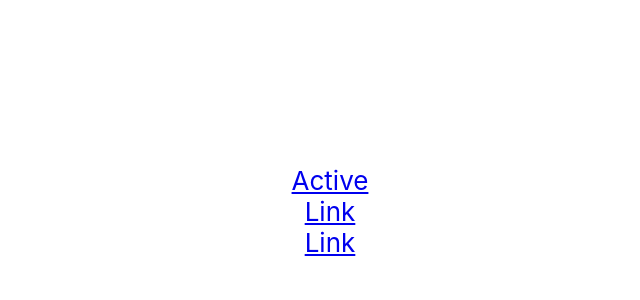
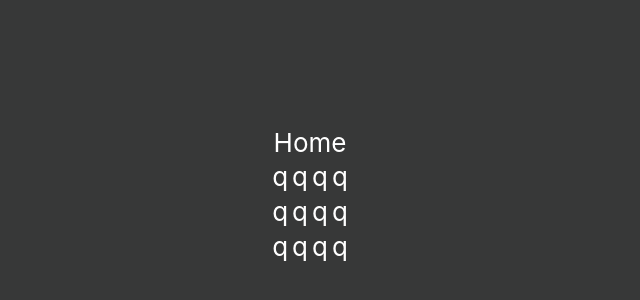
Before and after one commit to fullStackDeveloperToBe/frontEndProject, a React (Create React App) app: page / in a window 1280 px wide. Shown: the part 204-504 px from the top of the page, without its empty margins (330-970 px from the left). Built offline with nearby package versions, Linux system fonts and the light colour scheme.

Commit message:
adding components

```diff
--- a/package.json
+++ b/package.json
@@ -3,10 +3,14 @@
   "version": "0.1.0",
   "private": true,
   "dependencies": {
+    "@emotion/react": "^11.8.2",
+    "@emotion/styled": "^11.8.1",
+    "@mui/material": "^5.5.3",
     "@testing-library/jest-dom": "^5.16.2",
     "@testing-library/react": "^12.1.3",
     "@testing-library/user-event": "^13.5.0",
     "react": "^17.0.2",
+    "react-bootstrap": "^2.2.2",
     "react-dom": "^17.0.2",
     "react-router-dom": "^4.2.2",
     "react-scripts": "5.0.0",
--- a/src/App.css
+++ b/src/App.css
@@ -14,7 +14,7 @@
 }
 
 .App-header {
-  background-color: #ffffff;
+  background-color: #373838;
   min-height: 100vh;
   display: flex;
   flex-direction: column;
--- a/src/components/Home.jsx
+++ b/src/components/Home.jsx
@@ -1,22 +1,31 @@
 import React, { Component } from 'react'
-import {Nav, Navbar, NavDropdown, NavItem, MenuItem} from 'react-bootstrap';
+// import { Nav } from 'react-bootstrap';
 
 export class Home extends Component {
   render() {
     return (
         <div>
       <div>Home</div>
-      <Nav defaultActiveKey="/home" as="ul">
-  <Nav.Item as="li">
-    <Nav.Link href="/home">Active</Nav.Link>
-  </Nav.Item>
-  <Nav.Item as="li">
-    <Nav.Link eventKey="link-1">Link</Nav.Link>
-  </Nav.Item>
-  <Nav.Item as="li">
-    <Nav.Link eventKey="link-2">Link</Nav.Link>
-  </Nav.Item>
-</Nav>
+      <table>
+          <tr>
+              <td>q</td>
+              <td>q</td>
+              <td>q</td>
+              <td>q</td>
+          </tr>
+          <tr>
+              <td>q</td>
+              <td>q</td>
+              <td>q</td>
+              <td>q</td>
+          </tr>
+          <tr>
+              <td>q</td>
+              <td>q</td>
+              <td>q</td>
+              <td>q</td>
+          </tr>
+      </table>
       </div>
     )
   }
```
Also changed, not shown: 1 other file (tests, documents, lock files or other folders).
